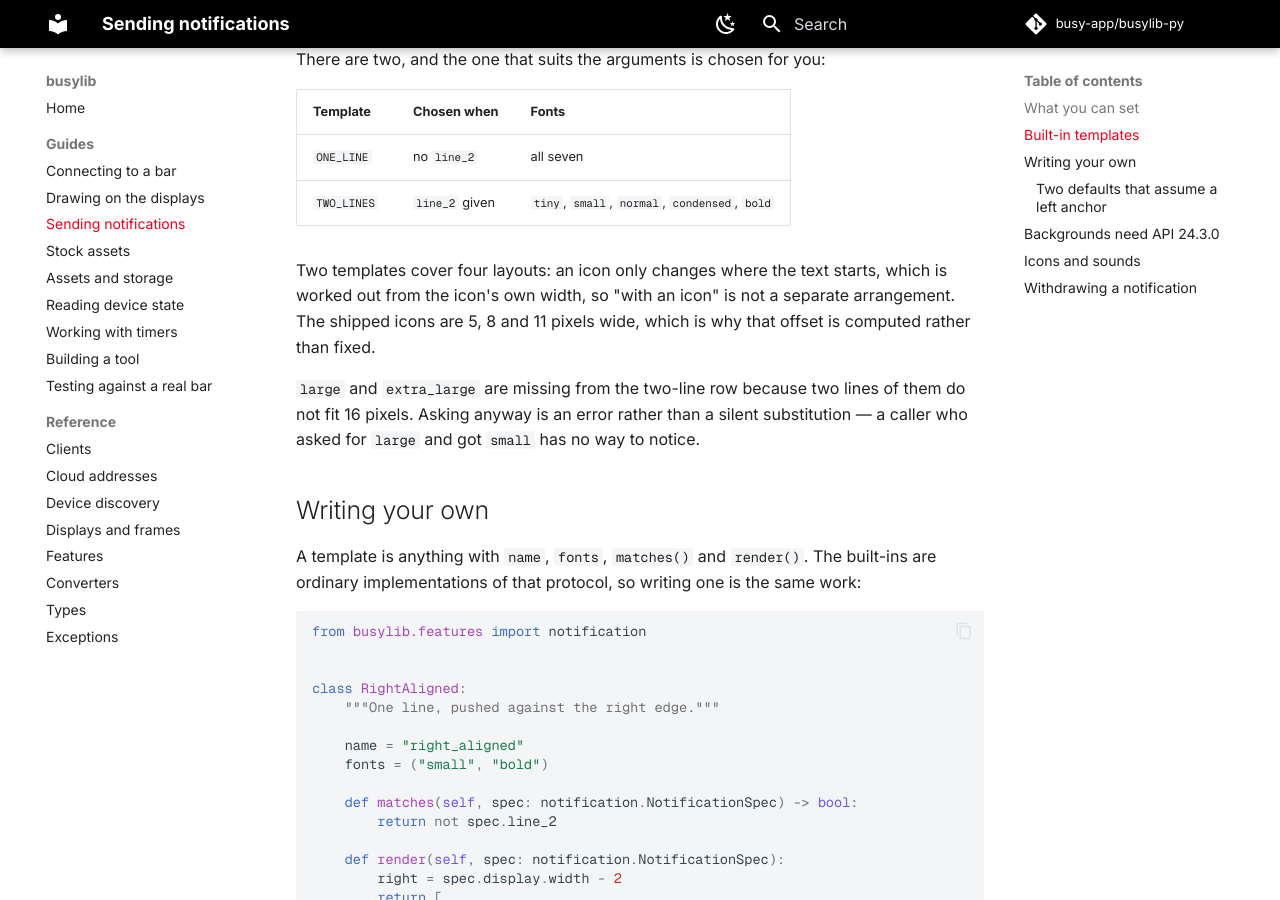
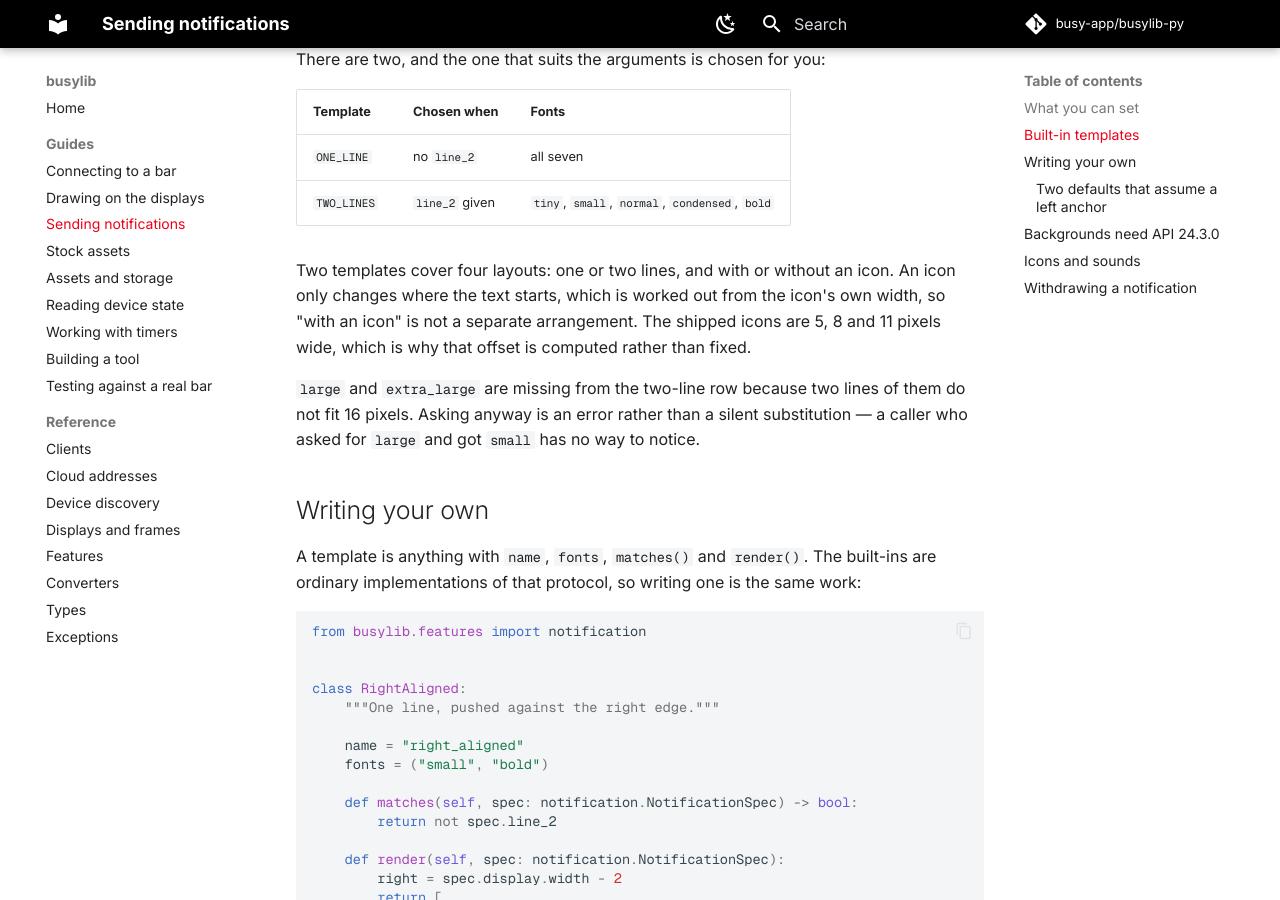
Before and after one commit to busy-app/busylib-py, an MkDocs documentation site: the page built from docs/guides/notifications.md, in a window 1280 px wide and 900 px high, scrolled down 1681 px. Built offline with MkDocs 1.6.1 and Material for MkDocs 9.7.7, drawn with Linux system fonts in a browser that asks for light colours; comment, search, counter and statistics services are not loaded.

Commit message:
Docs: editor's wording fixes (#135)
Docs: say what a press event and the four notification layouts are

Co-authored-by: Sergei Trofimov <s.trofimov@flipper.net>

```diff
--- a/docs/guides/notifications.md
+++ b/docs/guides/notifications.md
@@ -69,9 +69,9 @@
 | `ONE_LINE` | no `line_2` | all seven |
 | `TWO_LINES` | `line_2` given | `tiny`, `small`, `normal`, `condensed`, `bold` |
 
-Two templates cover four layouts: an icon only changes where the text
-starts, which is worked out from the icon's own width, so "with an icon" is
-not a separate arrangement. The shipped icons are 5, 8 and 11 pixels wide,
+Two templates cover four layouts: one or two lines, and with or without an
+icon. An icon only changes where the text starts, which is worked out from the
+icon's own width, so "with an icon" is not a separate arrangement. The shipped icons are 5, 8 and 11 pixels wide,
 which is why that offset is computed rather than fixed.
 
 `large` and `extra_large` are missing from the two-line row because two
```
Also changed, not shown: docs/guides/device-state.md (+3 -2 lines).
